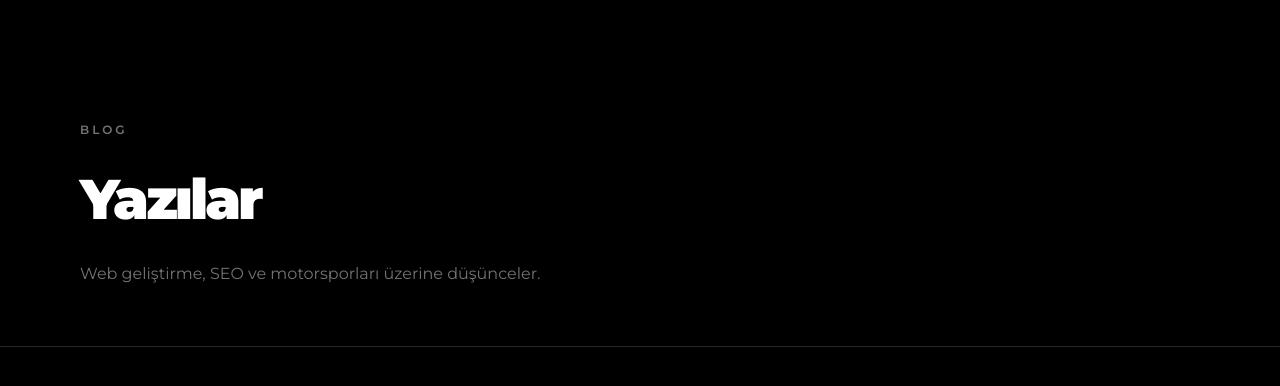
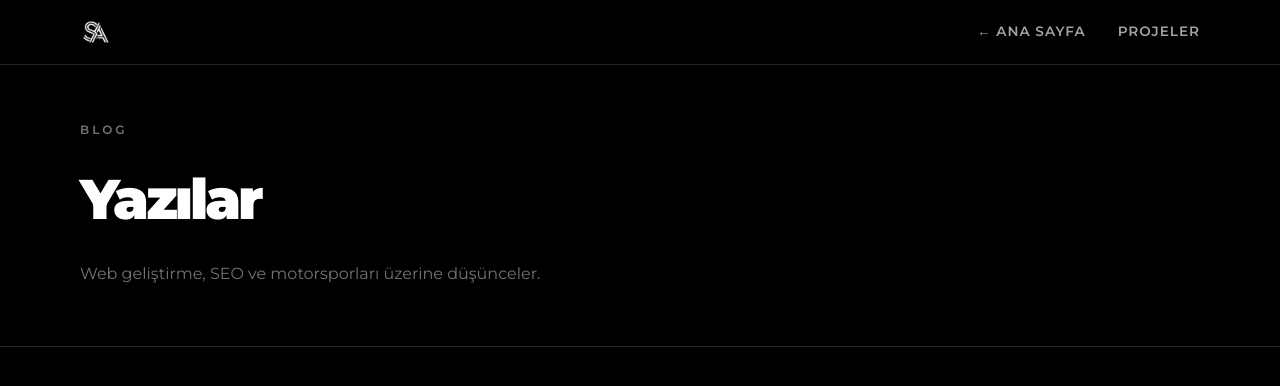
Before and after one commit to semyhist/Portfolio, a Next.js app: page /blog in a window 1280 px wide. Shown: the top 386 px of the page. Built offline with nearby package versions, Linux system fonts and the light colour scheme.

Commit message:
fix: blog sayfalarına navbar eklendi, ana sayfaya dönüş butonu

```diff
--- a/app/blog/page.tsx
+++ b/app/blog/page.tsx
@@ -57,6 +57,21 @@ export default function BlogPage() {
         dangerouslySetInnerHTML={{ __html: JSON.stringify(blogListSchema) }}
       />
 
+      <nav className="blog-nav-bar">
+        <div className="container">
+          <Link href="/" className="blog-nav-logo">
+            <picture>
+              <source srcSet="/logowhitetrans.webp" type="image/webp" />
+              <img src="/logowhitetrans-small.png" alt="Semih Aydın" width="36" height="36" />
+            </picture>
+          </Link>
+          <div className="blog-nav-links">
+            <Link href="/" className="blog-nav-item">← Ana Sayfa</Link>
+            <Link href="/projects" className="blog-nav-item">Projeler</Link>
+          </div>
+        </div>
+      </nav>
+
       <main className="blog-page">
         <div className="blog-header">
           <div className="container">
--- a/app/globals.css
+++ b/app/globals.css
@@ -1564,7 +1564,53 @@ html {
   }
 }
 
-/* ─── Blog ─────────────────────────────────────────────── */
+/* ─── Blog Navbar ──────────────────────────────────────── */
+.blog-nav-bar {
+  position: fixed;
+  top: 0;
+  left: 0;
+  right: 0;
+  z-index: 1000;
+  background: rgba(0, 0, 0, 0.85);
+  backdrop-filter: blur(10px);
+  border-bottom: 1px solid var(--gray-800);
+}
+
+.blog-nav-bar .container {
+  display: flex;
+  align-items: center;
+  justify-content: space-between;
+  padding-top: 16px;
+  padding-bottom: 16px;
+}
+
+.blog-nav-logo img {
+  height: 32px;
+  width: auto;
+  display: block;
+}
+
+.blog-nav-links {
+  display: flex;
+  gap: 32px;
+  align-items: center;
+}
+
+.blog-nav-item {
+  color: var(--gray-400);
+  text-decoration: none;
+  font-size: 0.85rem;
+  font-weight: 600;
+  text-transform: uppercase;
+  letter-spacing: 1px;
+  transition: color 0.3s;
+}
+
+.blog-nav-item:hover {
+  color: var(--white);
+}
+
+/* ─── Blog ──────────────────────────────────────────────── */
 .blog-page {
   min-height: 100vh;
   padding-bottom: 100px;
```
Also changed, not shown: app/blog/[slug]/page.tsx (+15 -0 lines).
